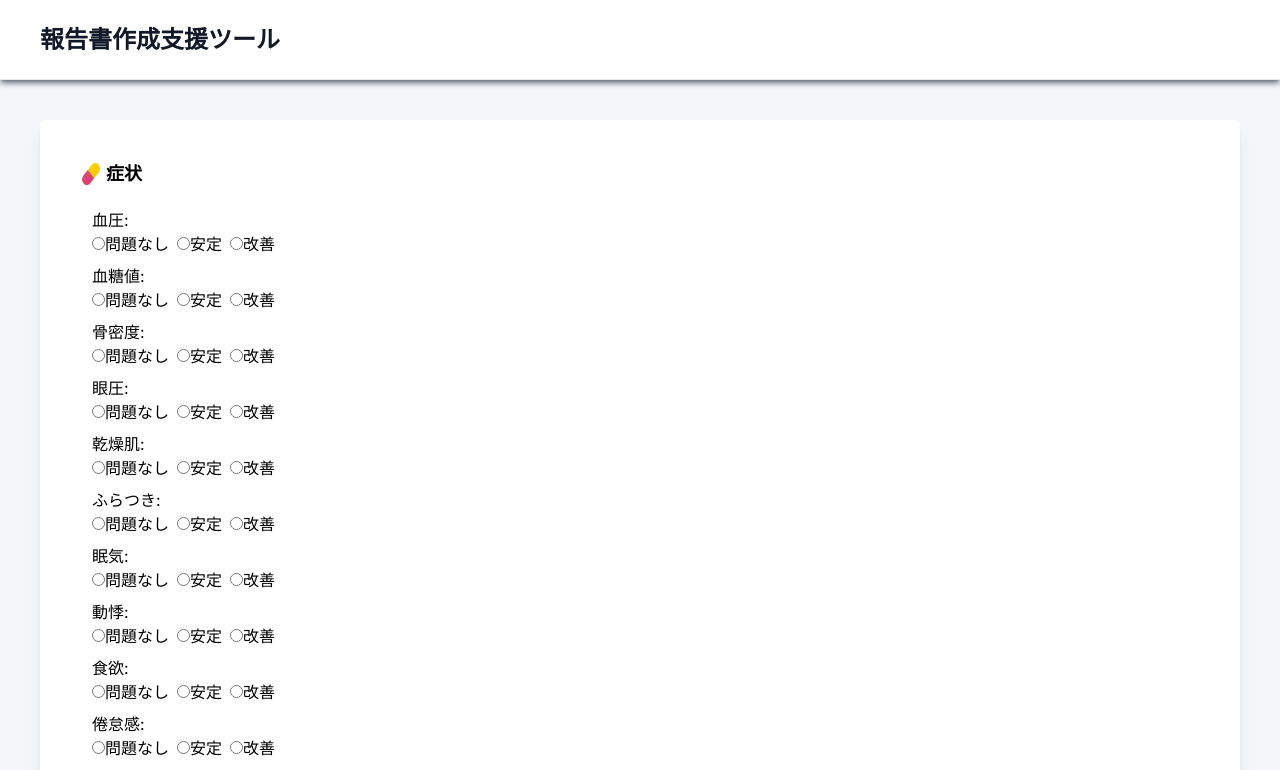
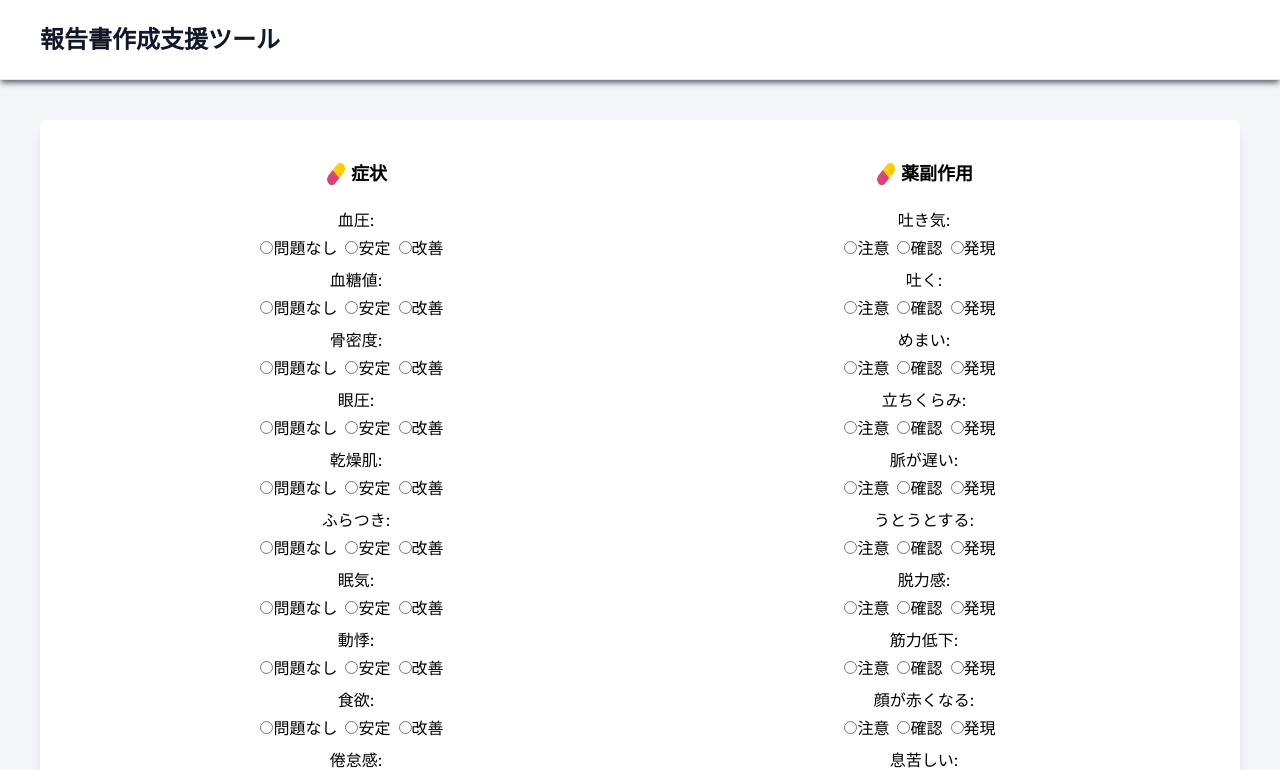
Before and after one commit to ren7087/medicine-app, a Next.js app: page / in a window 1280 px wide. Shown: the top 770 px of the page. Built offline with nearby package versions, Linux system fonts and the light colour scheme.

Commit message:
fix-レスポンシブデザイン

```diff
--- a/components/features/form.tsx
+++ b/components/features/form.tsx
@@ -101,7 +101,9 @@ const Form = React.memo(() => {
     <div className="md:m-10 m-3">
       <form>
         <div className="bg-white shadow-lg rounded-md md:p-10 p-5">
-					<p className="font-bold text-lg flex gap-1">
+          <div className="md:flex md:space-x-4">
+            <div className="md:w-1/2 text-center">
+              <p className="font-bold text-lg flex gap-1 justify-center">
                 <Image src={"/medi.webp"} alt="icon" width={22} height={18} />
                 症状
               </p>
@@ -173,7 +175,9 @@ const Form = React.memo(() => {
                   onChange={(e) => handleInputChange(e, "symptoms")}
                 />
               </div>
-					<p className="font-bold text-lg flex gap-1">
+            </div>
+            <div className="md:w-1/2 text-center">
+              <p className="font-bold text-lg flex gap-1 justify-center">
                 <Image src={"/medi.webp"} alt="icon" width={22} height={18} />
                 薬副作用
               </p>
@@ -245,6 +249,8 @@ const Form = React.memo(() => {
                   onChange={(e) => handleInputChange(e, "sideEffect")}
                 />
               </div>
+            </div>
+          </div>
           <div>
             {isLoading ? (
               <Loading />
@@ -252,7 +258,7 @@ const Form = React.memo(() => {
               <div className="flex justify-center">
                 <button
                   onClick={callAI}
-									className="w-40 h-10 text-white rounded-lg shadow-lg bg-blue-500"
+                  className="w-40 h-10 text-white rounded-lg shadow-lg bg-blue-500 hover:opacity-70"
                 >
                   submit
                 </button>
--- a/components/ui/radio/index.tsx
+++ b/components/ui/radio/index.tsx
@@ -15,7 +15,7 @@ const RadioButton = ({
 }: RadioButtonProps) => {
   return (
     <div className="my-2">
-      <p>{name}:</p>
+      <p className="mb-1">{name}:</p>
       {options.map((option) => (
         <label className="mr-2" key={option.value}>
           <input
```
Lines whose indentation alone changed are shown as unchanged.
